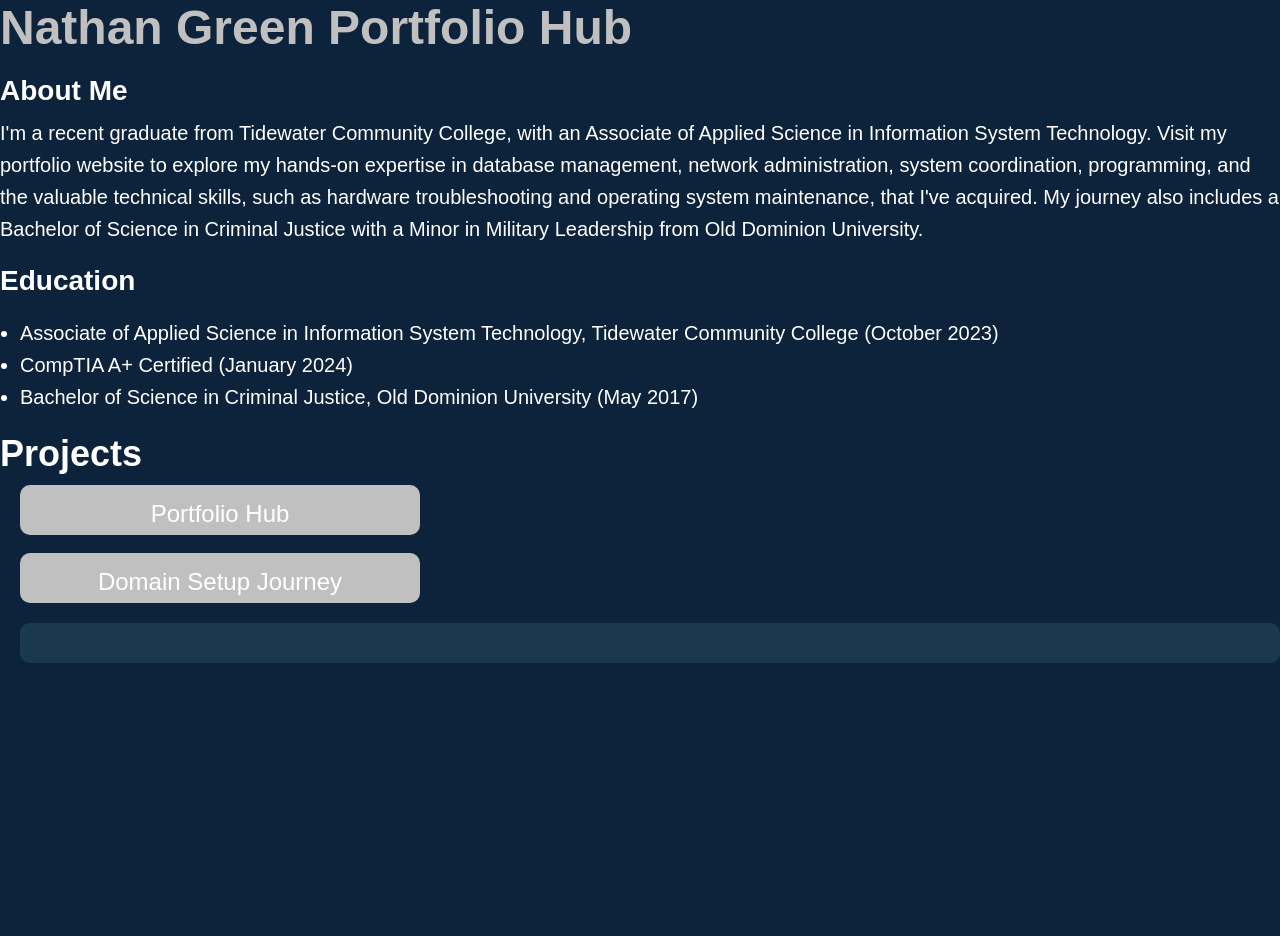
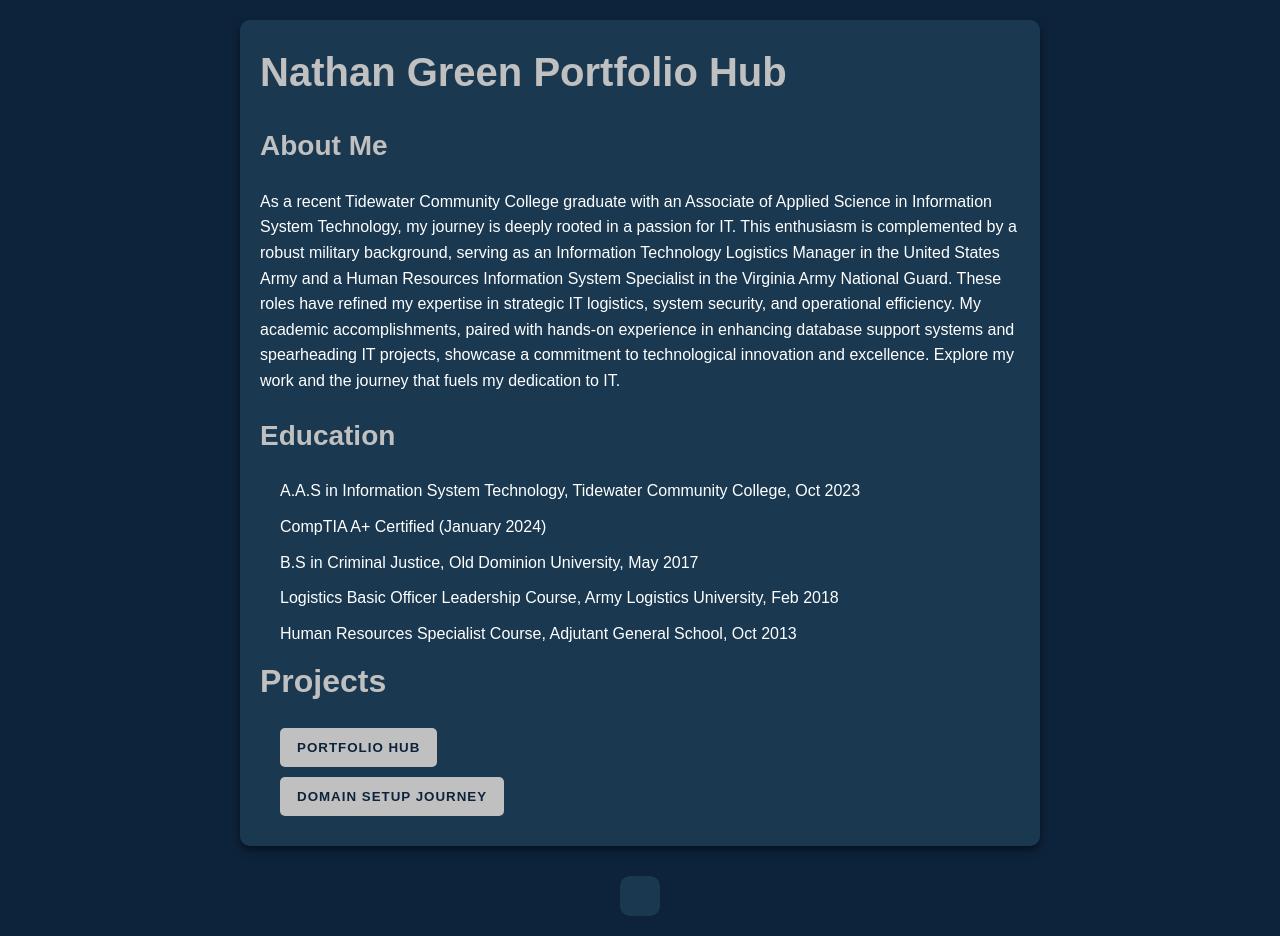
Before and after one commit to natesFunction/portfolioHub, a plain HTML site: page index.html in a window 1280 px wide. Before the commit the page ends 800 px from the top, so only its background shows below. Drawn offline with Linux system fonts and the light colour scheme.

Commit message:
Refine website layout and content
Improved clarity and readability in the "About Me" section of index.html.
Added educational details to the index.html page.
Redesigned button layout for a better user experience.
Added box borders for a cleaner appearance in style.css.
Centered content and enhanced visual styling and interactions in style.css.

```diff
--- a/index.html
+++ b/index.html
@@ -7,28 +7,32 @@
     <link rel="stylesheet" type="text/css" href="style.css">
 </head>
 <body>
+    <div class="container">
         <h1>Nathan Green Portfolio Hub</h1>
         <h3>About Me</h3>
         <p>
-        I'm a recent graduate from Tidewater Community College, with an Associate of Applied Science in Information System Technology.
-        Visit my portfolio website to explore my hands-on expertise in database management, network administration, system coordination,
-        programming, and the valuable technical skills, such as hardware troubleshooting and operating system maintenance, that I've acquired.
-        My journey also includes a Bachelor of Science in Criminal Justice with a Minor in Military Leadership from Old Dominion University.
+            As a recent Tidewater Community College graduate with an Associate of Applied Science in Information System Technology,
+            my journey is deeply rooted in a passion for IT. This enthusiasm is complemented by a robust military background, serving
+            as an Information Technology Logistics Manager in the United States Army and a Human Resources Information System Specialist
+            in the Virginia Army National Guard. These roles have refined my expertise in strategic IT logistics, system security, and operational
+            efficiency. My academic accomplishments, paired with hands-on experience in enhancing database support systems and spearheading IT projects,
+            showcase a commitment to technological innovation and excellence. Explore my work and the journey that fuels my dedication to IT.
         </p>
         <h3>Education</h3>
-    <p>
-        <ul>
-            <li>Associate of Applied Science in Information System Technology, Tidewater Community College (October 2023)</li>
+        <ul class="no-bullets">
+            <li>A.A.S in Information System Technology, Tidewater Community College, Oct 2023</li>
             <li>CompTIA A+ Certified (January 2024)</li>
-            <li>Bachelor of Science in Criminal Justice, Old Dominion University (May 2017)</li>
+            <li>B.S in Criminal Justice, Old Dominion University, May 2017</li>
+            <li>Logistics Basic Officer Leadership Course, Army Logistics University, Feb 2018</li>
+            <li>Human Resources Specialist Course, Adjutant General School, Oct 2013</li>
         </ul>
-    </p>
+        </ul>
         <h2>Projects</h2>
         <ul class="no-bullets">
-        <li><button id="project1" onclick="displayProject('project1')">Portfolio Hub </button></li>
-        <br>
+            <li><button id="project1" onclick="displayProject('project1')">Portfolio Hub</button></li>
             <li><button id="project2" onclick="displayProject('project2')">Domain Setup Journey</button></li>
-
+        </ul>
+    </div>
     <div id="projectDetails"></div>
     <script src="script.js"></script>
 </body>
--- a/style.css
+++ b/style.css
@@ -1,101 +1,126 @@
-/* Remove bullet points from the list */
-.no-bullets {
-    list-style-type: none;
-    padding: 0;
-}
 /* Reset some default styles */
-body, h1, h2, h3, p, ul, li, button {
+* {
     margin: 0;
     padding: 0;
+    box-sizing: border-box; /* Ensures padding and border are included in the element's total width and height */
 }
 
-/* Set a background color and fonts */
+/* Remove bullet points from the list */
+ul.no-bullets {
+    list-style-type: none;
+}
+
+/* Center the content boxes in the middle of the screen */
 body {
     font-family: 'Arial', sans-serif;
     background-color: #0D233B; /* Deep Blue background */
     color: #FFFFFF; /* White text */
+    line-height: 1.6;
+    padding: 20px; /* Adds padding around the content of the entire page */
+    display: flex;
+    flex-direction: column;
+    align-items: center; /* Center horizontally */
+    justify-content: center; /* Center vertically */
 }
 
 /* Container styles for the content */
 .container {
+    width: 100%;
     max-width: 800px;
-    margin: 0 auto;
+    background-color: #1A3951; /* Dark Blue container background */
+    box-shadow: 0 4px 8px rgba(0, 0, 0, 0.5); /* Slightly darker shadow for depth */
+    border-radius: 10px; /* Rounded corners for the container */
     padding: 20px;
-    background-color: #1A3951; /* Dark Blue container background */
-    box-shadow: 0 4px 8px rgba(0, 0, 0, 0.4); /* Slightly darker shadow */
-    border-radius: 10px;
+    margin-bottom: 30px; /* Adds space between sections */
 }
 
 /* Header styles */
+h1, h2, h3 {
+    color: #C0C0C0; /* Metal-looking Grey color */
+    margin-bottom: 20px; /* Adds bottom margin to each header */
+}
+
 h1 {
-    font-size: 48px;
-    color: #C0C0C0; /* Metal-looking Grey color */
-    margin-bottom: 10px;
+    font-size: 2.5em; /* Responsive font size for the main title */
+    text-align: left;
 }
 
 h2 {
-    font-size: 36px;
-    margin-top: 20px;
-    margin-bottom: 10px;
+    font-size: 2em; /* Responsive font size for section titles */
+    text-align: left;
 }
 
 h3 {
-    font-size: 28px;
-    margin-top: 20px;
-    margin-bottom: 10px;
+    font-size: 1.75em; /* Responsive font size for subsection titles */
+    text-align: left;
 }
 
 /* Paragraph styles */
 p {
-    font-size: 20px;
-    line-height: 1.6;
-    margin-bottom: 20px;
+    font-size: 1em; /* Standard font size for text */
+    margin-bottom: 20px; /* Adds bottom margin to paragraphs */
+    text-align: left;
 }
 
 /* Unordered list styles */
 ul {
-    list-style-type: disc;
-    margin-left: 20px;
-    margin-bottom: 20px;
+    margin-left: 20px; /* Adds left margin for traditional list indentation */
+    text-align: left;
 }
 
 li {
-    font-size: 20px;
-    line-height: 1.6;
+    margin-bottom: 10px; /* Adds bottom margin to list items */
 }
 
 /* Button styles */
 button {
-    padding: 15px 30px;
-    font-size: 24px;
-    width: 400px; /* Set a fixed width */
-    height: 50px; /* Set a fixed height */
+    display: block; /* Ensures that buttons are block-level elements */
+    margin: 10px 0; /* Adds margin above and below each button */
+    width: auto; /* Ensures buttons are only as wide as their content */
+    max-width: 400px; /* Maximum width of buttons to maintain usability */
+    padding: 10px 15px; /* Appropriate padding inside buttons */
     background-color: #C0C0C0; /* Metal-looking Grey color */
-    color: #FFFFFF; /* White text */
-    border: none;
-    border-radius: 10px;
-    cursor: pointer;
-    transition: background-color 0.3s;
+    color: #0D233B; /* Text color contrasts with button background */
+    border: 2px solid transparent; /* Adds a border that becomes visible on hover */
+    border-radius: 5px; /* Smoother rounded corners on buttons */
+    font-weight: bold; /* Makes button text bold */
+    text-transform: uppercase; /* Transforms button text to uppercase for emphasis */
+    letter-spacing: 1px; /* Increases spacing between letters for readability */
+    transition: all 0.3s ease; /* Smooth transition for hover effects */
+    align-self: center; /* Centers buttons in their container */
 }
 
 button:hover {
     background-color: #808080; /* Darker Grey shade on hover */
+    border-color: #FFD700; /* Changes border color to gold on hover for emphasis */
 }
 
 /* Project details styles */
 #projectDetails {
-    margin-top: 20px;
-    padding: 20px;
-    background-color: #1A3951; /* Dark Blue project details background */
-    border-radius: 10px;
+    background-color: #1A3951; /* Dark Blue for project details background */
+    border-radius: 10px; /* Rounded corners for the project details container */
+    padding: 20px; /* Padding inside the project details container */
+    text-align: left;
 }
+
 /* Link styles */
 a {
-    color: #FFD700; /* Gold color for links */
-    text-decoration: none; /* Removes underline from links */
+    color: #FFD700; /* Gold color for links to stand out */
+    text-decoration: none; /* No underline to maintain a clean look */
 }
 
 a:hover {
     color: #FFA500; /* Orange color on hover for links */
-    text-decoration: underline; /* Underline on hover for better visibility */
+    text-decoration: underline; /* Underline on hover for links to indicate interactivity */
 }
+
+/* Media query for responsive design */
+@media (max-width: 768px) {
+    .container {
+        padding: 15px;
+    }
+
+    h1 {
+        font-size: 2em;
+    }
+}
```
Lines whose indentation alone changed are shown as unchanged.
